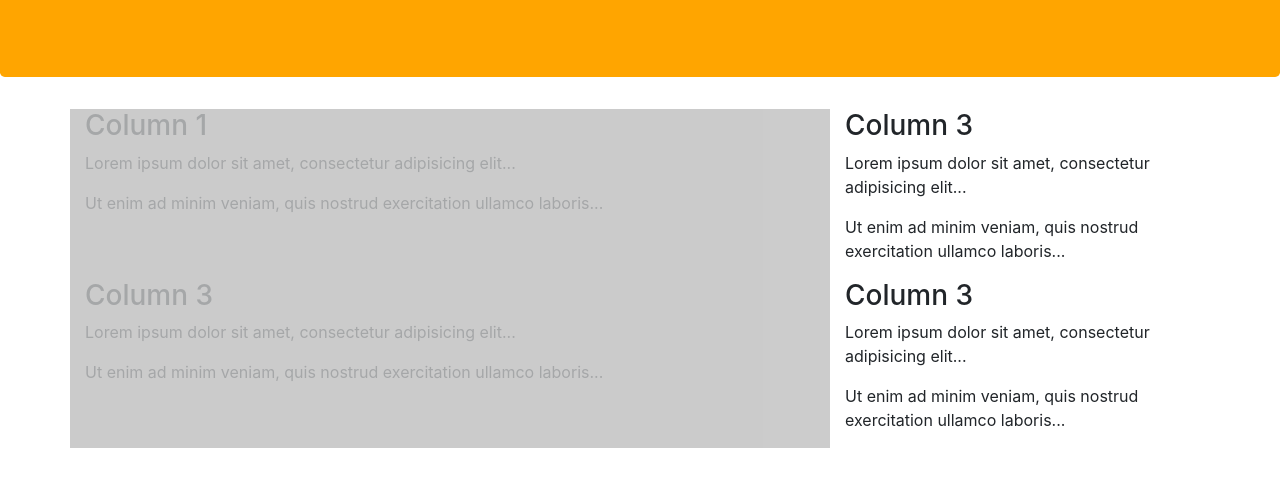
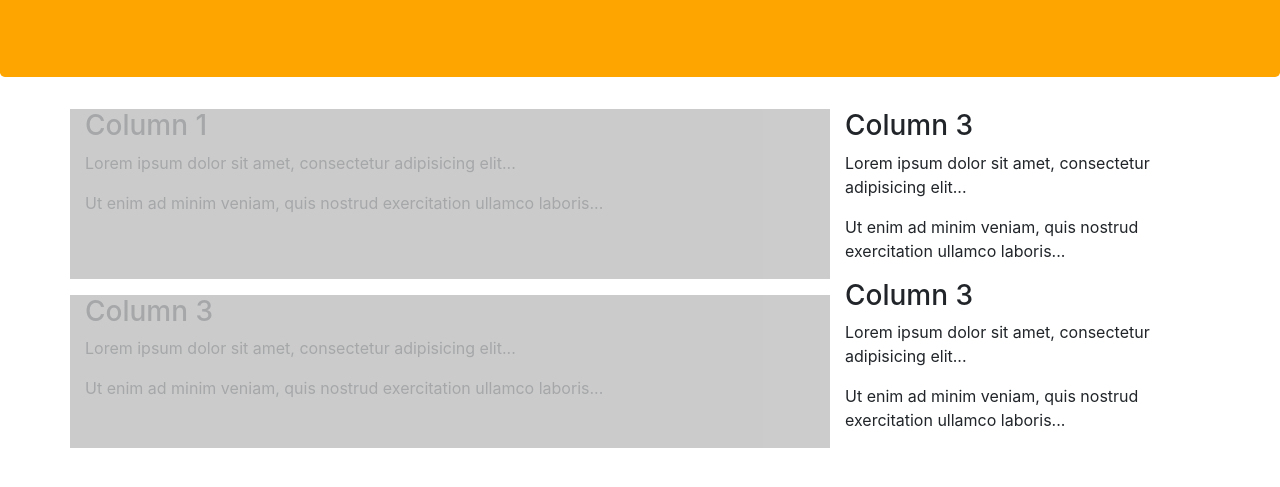
Before and after one commit to jackbishop23/30Three-working, a plain HTML site: page index.html in a window 1280 px wide. Shown: the part 147-634 px from the top of the page. Drawn offline with Linux system fonts and the light colour scheme.

Commit message:
Update index.html

```diff
--- a/index.html
+++ b/index.html
@@ -25,7 +25,7 @@
       <p>Lorem ipsum dolor sit amet, consectetur adipisicing elit...</p>
       <p>Ut enim ad minim veniam, quis nostrud exercitation ullamco laboris...</p>
     </div>
-	<div class="col-sm-8">
+	<div class="mt-3 col-sm-8">
       <h3>Column 3</h3>
       <p>Lorem ipsum dolor sit amet, consectetur adipisicing elit...</p>
       <p>Ut enim ad minim veniam, quis nostrud exercitation ullamco laboris...</p>
```
